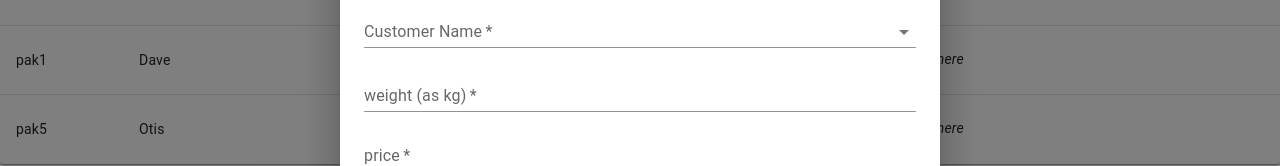
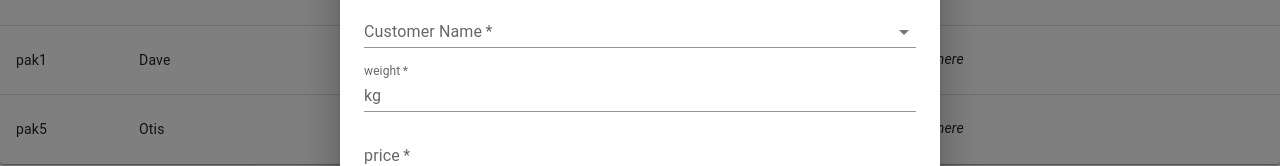
Before and after one commit to smalljiaot/simple, a React (Create React App) app: page /Packeges in a window 1280 px wide. Both pictures are taken after a click on the button 692 px from the left and 104 px from the top of the page. Shown: the part 328-494 px from the top of the page. Built offline with nearby package versions, Linux system fonts and the light colour scheme.

Commit message:
feat: style

```diff
--- a/src/component/Package-List/PackageList.js
+++ b/src/component/Package-List/PackageList.js
@@ -10,7 +10,7 @@ import TableContainer from '@mui/material/TableContainer';
 import TableHead from '@mui/material/TableHead';
 import TableRow from '@mui/material/TableRow';
 import Paper from '@mui/material/Paper';
-import { ButtonBase, Dialog, DialogActions, DialogContent, DialogContentText, DialogTitle, FormControl, InputLabel, MenuItem, Select, TextField } from '@mui/material';
+import { ButtonBase, Dialog, DialogActions, DialogContent, DialogContentText, DialogTitle, FormControl, Input, InputAdornment, InputLabel, MenuItem, Select, TextField } from '@mui/material';
 
 function PackageList({ data }) {
   const [appData, setAppData] = useState([])
@@ -89,11 +89,14 @@ function PackageList({ data }) {
 
                     <TextField
                       margin="dense"
-                      label="weight (as kg)"
+                      label="weight"
                       type="number"
                       fullWidth
                       variant="standard"
                       required={true}
+                      InputProps={{
+                        startAdornment: <InputAdornment position="start">kg</InputAdornment>,
+                      }}
                     />
                     <TextField
                       margin="dense"
```
